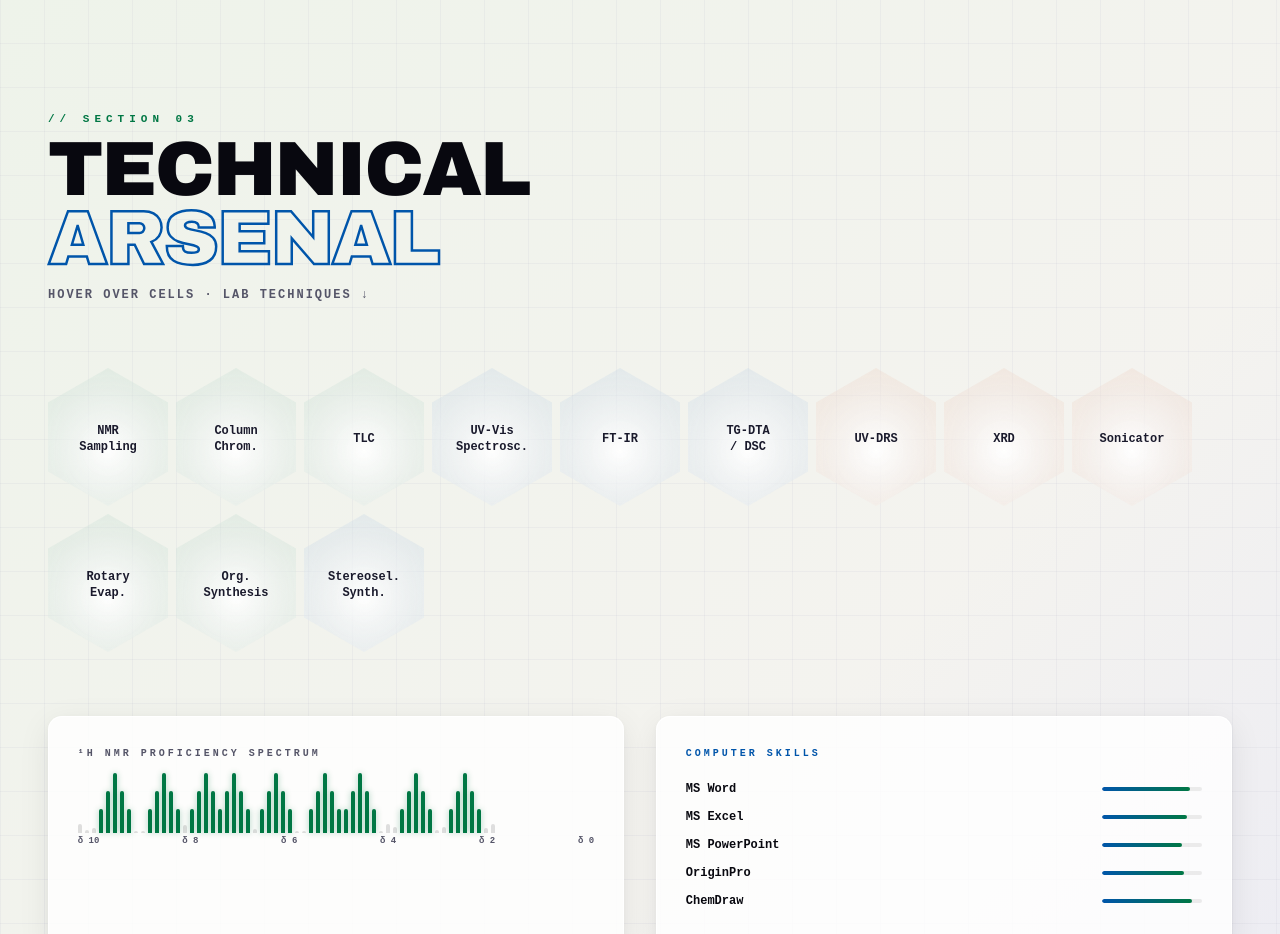
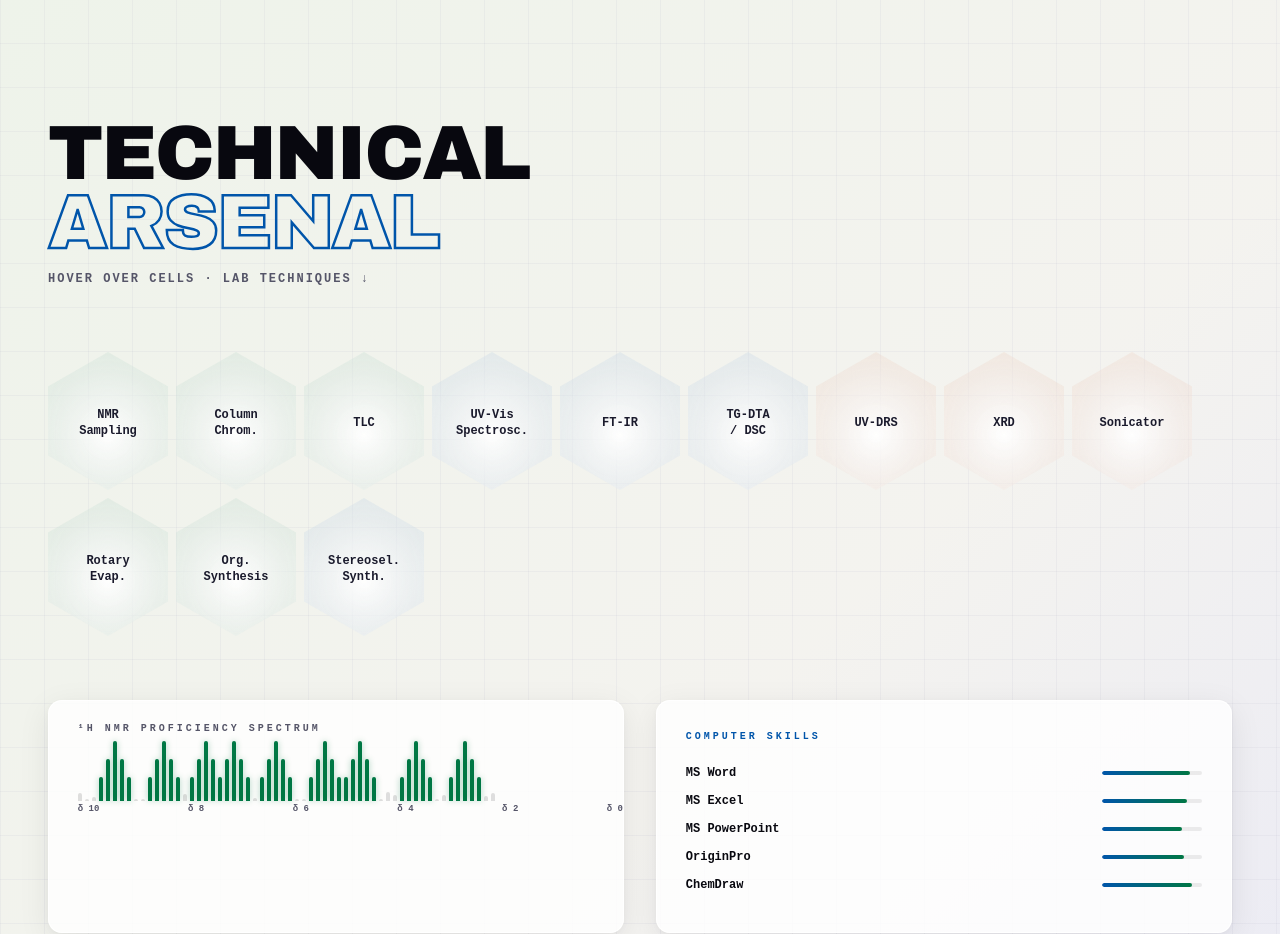
Before and after one commit to Rishabh0702-web/CLient-Portfolio, a Next.js app: page / in a window 1280 px wide. Shown: the part 1623-2557 px from the top of the page. Built offline with nearby package versions, Linux system fonts and the light colour scheme.

Commit message:
style: finalize portfolio design refinements
Optimize vertical spacing, remove section labels, and refine component styles.

Co-authored-by: Rishabh Gupta <206759199+Rishabh0702-web@users.noreply.github.com>

```diff
--- a/components/AboutSection.tsx
+++ b/components/AboutSection.tsx
@@ -65,7 +65,7 @@ export default function AboutSection() {
                   </div>
                 ))}
               </div>
-              <div style={{...glass,padding:'14px 5px 15px 5px',borderRadius:'55px',border:'1px solid rgba(255,255,255,0.92)',fontStyle:'italic'}}>
+              <div style={{...glass,padding:'14px 5px 15px 5px',borderRadius:'55px',border:'1px solid rgba(255,255,255,0.92)',fontStyle:'italic',paddingTop:'14px',paddingBottom:'15px',paddingLeft:'5px',paddingRight:'0px'}}>
                 <div style={{fontFamily:'monospace',fontSize:'10px',letterSpacing:'2px',color:O,marginBottom:'0.8rem',fontWeight:700,paddingBottom:'10px'}}>LANGUAGES</div>
                 {['English (Fluent)','Hindi (Native)'].map(s=>(
                   <div key={s} style={{display:'flex',alignItems:'center',gap:'8px',marginBottom:'5px'}}>
--- a/components/SkillsSection.tsx
+++ b/components/SkillsSection.tsx
@@ -38,11 +38,11 @@ const COMPUTER=['MS Word','MS Excel','MS PowerPoint','OriginPro','ChemDraw'];
 
 export default function SkillsSection() {
   return (
-    <section id="skills" style={{background:'linear-gradient(135deg,#eef3ea 0%,#f4f3ef 60%,#eaeaf5 100%)',padding:'7rem 3rem',position:'relative',overflow:'hidden'}}>
+    <section id="skills" style={{background:'linear-gradient(135deg,#eef3ea 0%,#f4f3ef 60%,#eaeaf5 100%)',padding:'7rem 3rem 0px 3rem',position:'relative',overflow:'hidden'}}>
       <div style={{position:'absolute',inset:0,backgroundImage:'linear-gradient(rgba(0,0,80,0.03) 1px,transparent 1px),linear-gradient(90deg,rgba(0,0,80,0.03) 1px,transparent 1px)',backgroundSize:'44px 44px',pointerEvents:'none'}}/>
 
       <div style={{maxWidth:'1380px',margin:'0 auto',position:'relative',zIndex:2}}>
-        <div style={{fontFamily:'monospace',fontSize:'11px',letterSpacing:'5px',color:G,marginBottom:'0.5rem',fontWeight:700}}>// SECTION 03</div>
+        <div style={{fontFamily:'monospace',fontSize:'11px',letterSpacing:'5px',color:G,marginBottom:'0.5rem',fontWeight:700}}></div>
         <h2 style={{fontFamily:'"Arial Black",sans-serif',fontSize:'clamp(2.5rem,6vw,5rem)',fontWeight:900,textTransform:'uppercase',letterSpacing:'-2px',lineHeight:0.9,color:T1,marginBottom:'0.8rem'}}>
           TECHNICAL<br/>
           <span style={{WebkitTextStroke:`2.5px ${B}`,color:'transparent'}}>ARSENAL</span>
@@ -65,8 +65,8 @@ export default function SkillsSection() {
               onMouseEnter={e=>{(e.currentTarget as HTMLElement).style.transform='scale(1.13)';(e.currentTarget as HTMLElement).style.filter='drop-shadow(0 8px 24px rgba(0,0,40,0.14))';}}
               onMouseLeave={e=>{(e.currentTarget as HTMLElement).style.transform='scale(1)';(e.currentTarget as HTMLElement).style.filter='drop-shadow(0 4px 12px rgba(0,0,40,0.08))';}}
             >
-              <span style={{fontFamily:'"Arial Black",sans-serif',fontSize:'23px',fontWeight:900,color:s.col,lineHeight:1,position:'relative',zIndex:1}}></span>
-              <span style={{fontFamily:'monospace',fontSize:'10px',color:s.col,fontWeight:700,position:'relative',zIndex:1}}></span>
+              <span style={{fontFamily:'"Arial Black",sans-serif',fontSize:'23px',fontWeight:900,color:s.col,lineHeight:1,position:'relative',zIndex:1,display:'none'}}></span>
+              <span style={{fontFamily:'monospace',fontSize:'10px',color:s.col,fontWeight:700,position:'relative',zIndex:1,display:'none'}}></span>
               <span style={{fontFamily:'monospace',fontSize:'12px',color:T2,textAlign:'center',lineHeight:1.3,marginTop:'5px',whiteSpace:'pre-line',position:'relative',zIndex:1,fontWeight:600}}>{s.name}</span>
             </div>
           ))}
@@ -74,7 +74,7 @@ export default function SkillsSection() {
 
         <div style={{display:'grid',gridTemplateColumns:'1fr 1fr',gap:'2rem',marginBottom:'3rem'}} className="section-reveal">
           {/* NMR spectrum */}
-          <div style={{...glass,padding:'1.8rem'}} className="slide-left-reveal">
+          <div style={{...glass,padding:'1.8rem',lineHeight:'0em',paddingBottom:'0px',paddingRight:'0px'}} className="slide-left-reveal">
             <div style={{fontFamily:'monospace',fontSize:'10px',letterSpacing:'3px',color:T3,marginBottom:'1rem',fontWeight:700}}>¹H NMR PROFICIENCY SPECTRUM</div>
             <div style={{display:'flex',alignItems:'flex-end',gap:'3px',height:'56px'}}>
               {NMR_BARS.map(({h,near},i)=>(
```
